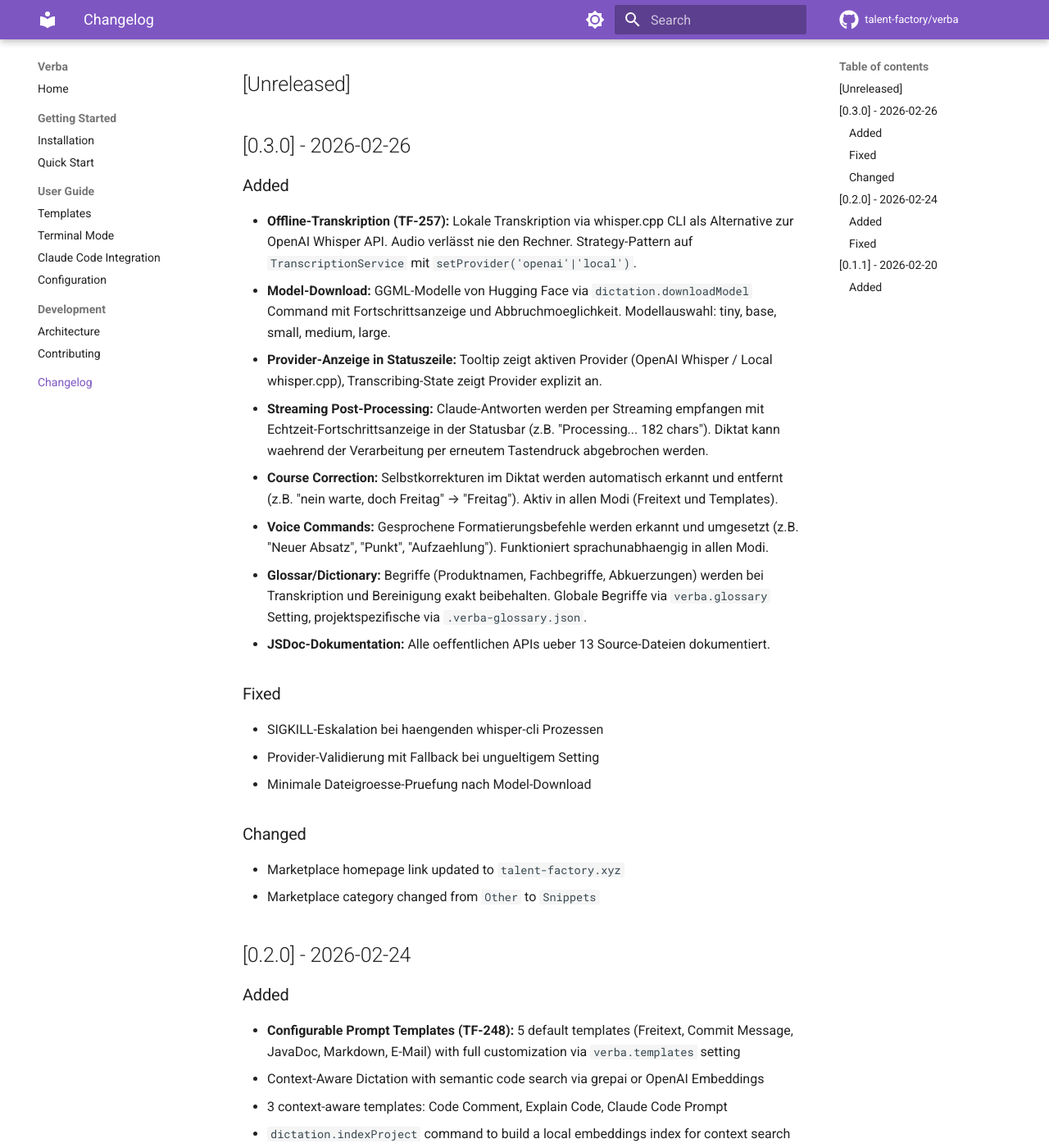
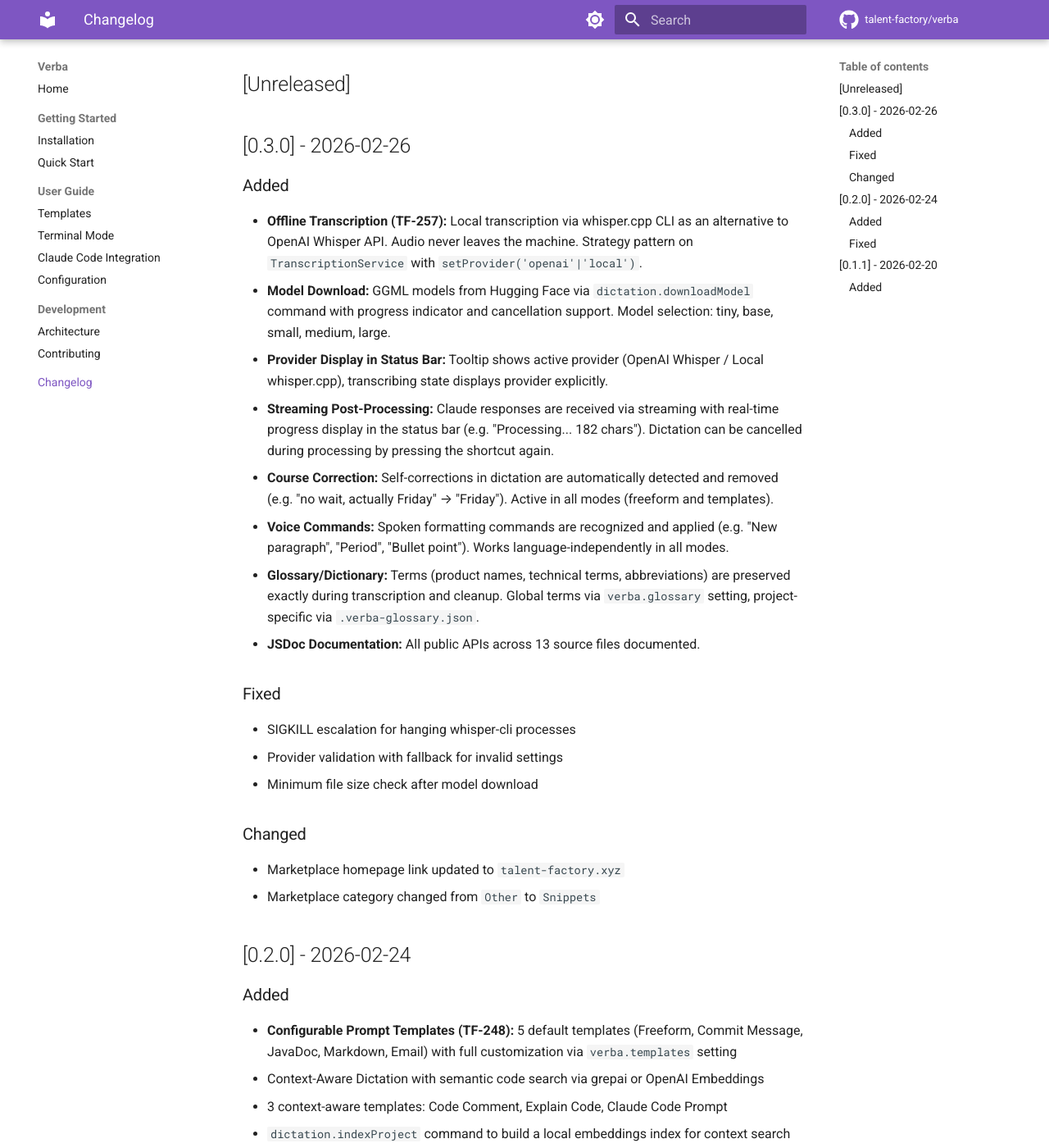
Before and after one commit to talent-factory/verba, an MkDocs documentation site: the page built from docs/changelog.md, in a window 1280 px wide and 1400 px high, scrolled down 202 px. Shown: the whole window at 82% size. Built offline with MkDocs 1.6.1 and Material for MkDocs 9.7.7, drawn with Linux system fonts in a browser that asks for light colours; comment, search, counter and statistics services are not loaded.

Commit message:
📚 docs: CHANGELOG ins Englische uebersetzen und Konvention ergaenzen
Alle deutschen Eintraege in CHANGELOG.md (v0.3.0, v0.2.0) ins Englische
uebersetzt. Neue Konvention in CLAUDE.md: Changelog wird immer in
Englisch gefuehrt.

```diff
--- a/CHANGELOG.md
+++ b/CHANGELOG.md
@@ -10,20 +10,20 @@
 
 ### Added
 
-- **Offline-Transkription (TF-257):** Lokale Transkription via whisper.cpp CLI als Alternative zur OpenAI Whisper API. Audio verlässt nie den Rechner. Strategy-Pattern auf `TranscriptionService` mit `setProvider('openai'|'local')`.
-- **Model-Download:** GGML-Modelle von Hugging Face via `dictation.downloadModel` Command mit Fortschrittsanzeige und Abbruchmoeglichkeit. Modellauswahl: tiny, base, small, medium, large.
-- **Provider-Anzeige in Statuszeile:** Tooltip zeigt aktiven Provider (OpenAI Whisper / Local whisper.cpp), Transcribing-State zeigt Provider explizit an.
-- **Streaming Post-Processing:** Claude-Antworten werden per Streaming empfangen mit Echtzeit-Fortschrittsanzeige in der Statusbar (z.B. "Processing... 182 chars"). Diktat kann waehrend der Verarbeitung per erneutem Tastendruck abgebrochen werden.
-- **Course Correction:** Selbstkorrekturen im Diktat werden automatisch erkannt und entfernt (z.B. "nein warte, doch Freitag" → "Freitag"). Aktiv in allen Modi (Freitext und Templates).
-- **Voice Commands:** Gesprochene Formatierungsbefehle werden erkannt und umgesetzt (z.B. "Neuer Absatz", "Punkt", "Aufzaehlung"). Funktioniert sprachunabhaengig in allen Modi.
-- **Glossar/Dictionary:** Begriffe (Produktnamen, Fachbegriffe, Abkuerzungen) werden bei Transkription und Bereinigung exakt beibehalten. Globale Begriffe via `verba.glossary` Setting, projektspezifische via `.verba-glossary.json`.
-- **JSDoc-Dokumentation:** Alle oeffentlichen APIs ueber 13 Source-Dateien dokumentiert.
+- **Offline Transcription (TF-257):** Local transcription via whisper.cpp CLI as an alternative to OpenAI Whisper API. Audio never leaves the machine. Strategy pattern on `TranscriptionService` with `setProvider('openai'|'local')`.
+- **Model Download:** GGML models from Hugging Face via `dictation.downloadModel` command with progress indicator and cancellation support. Model selection: tiny, base, small, medium, large.
+- **Provider Display in Status Bar:** Tooltip shows active provider (OpenAI Whisper / Local whisper.cpp), transcribing state displays provider explicitly.
+- **Streaming Post-Processing:** Claude responses are received via streaming with real-time progress display in the status bar (e.g. "Processing... 182 chars"). Dictation can be cancelled during processing by pressing the shortcut again.
+- **Course Correction:** Self-corrections in dictation are automatically detected and removed (e.g. "no wait, actually Friday" → "Friday"). Active in all modes (freeform and templates).
+- **Voice Commands:** Spoken formatting commands are recognized and applied (e.g. "New paragraph", "Period", "Bullet point"). Works language-independently in all modes.
+- **Glossary/Dictionary:** Terms (product names, technical terms, abbreviations) are preserved exactly during transcription and cleanup. Global terms via `verba.glossary` setting, project-specific via `.verba-glossary.json`.
+- **JSDoc Documentation:** All public APIs across 13 source files documented.
 
 ### Fixed
 
-- SIGKILL-Eskalation bei haengenden whisper-cli Prozessen
-- Provider-Validierung mit Fallback bei ungueltigem Setting
-- Minimale Dateigroesse-Pruefung nach Model-Download
+- SIGKILL escalation for hanging whisper-cli processes
+- Provider validation with fallback for invalid settings
+- Minimum file size check after model download
 
 ### Changed
 
@@ -34,7 +34,7 @@
 
 ### Added
 
-- **Configurable Prompt Templates (TF-248):** 5 default templates (Freitext, Commit Message, JavaDoc, Markdown, E-Mail) with full customization via `verba.templates` setting
+- **Configurable Prompt Templates (TF-248):** 5 default templates (Freeform, Commit Message, JavaDoc, Markdown, Email) with full customization via `verba.templates` setting
 - Context-Aware Dictation with semantic code search via grepai or OpenAI Embeddings
 - 3 context-aware templates: Code Comment, Explain Code, Claude Code Prompt
 - `dictation.indexProject` command to build a local embeddings index for context search
```
Also changed, not shown: CLAUDE.md (+1 -0 lines).
